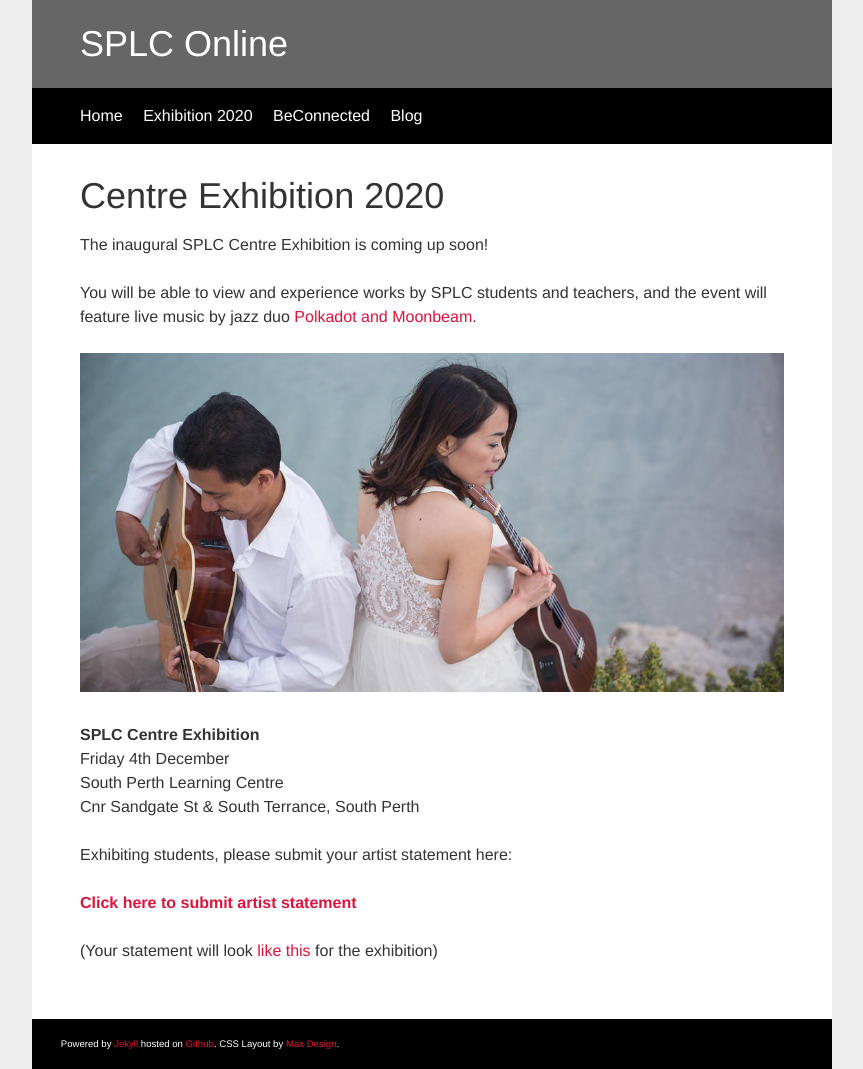
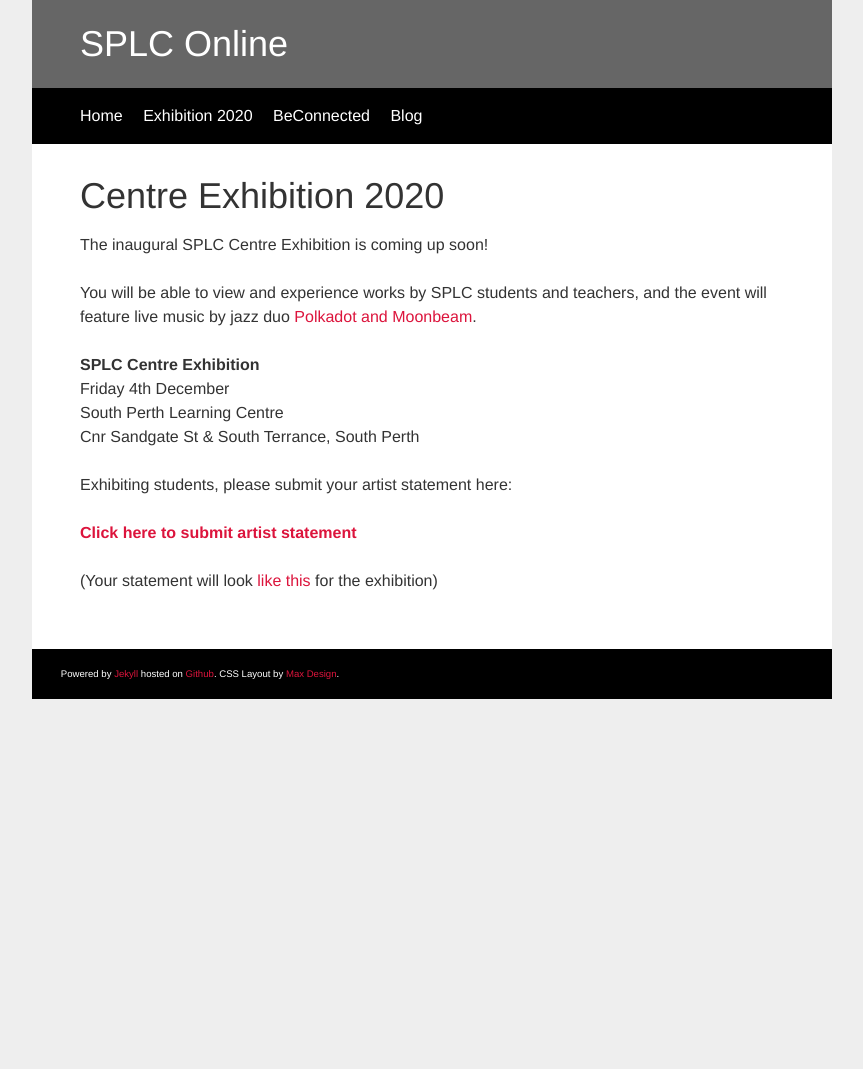
Before and after one commit to auxellbs/splconline.github.io, a Jekyll site: the page built from exhibition2020/index.md, in a window 1280 px wide. Shown: the whole page, without its empty margins (208-1071 px from the left). Built offline with Jekyll 4.4.1, drawn with Linux system fonts in a browser that asks for light colours; our own code applies the rules of GitHub Pages for plain Markdown files; after the commit the page ends 900 px from its top, so only the background shows below that.

Commit message:
Update index.md

```diff
--- a/exhibition2020/index.md
+++ b/exhibition2020/index.md
@@ -3,8 +3,6 @@
 The inaugural SPLC Centre Exhibition is coming up soon!
 
 You will be able to view and experience works by SPLC students and teachers, and the event will feature live music by jazz duo [Polkadot and Moonbeam](http://polkadotandmoonbeam.com.au).
-
-<img class="img-responsive" src="/img/p-and-m.jpg">
 
 **SPLC Centre Exhibition**
 Friday 4th December
```
